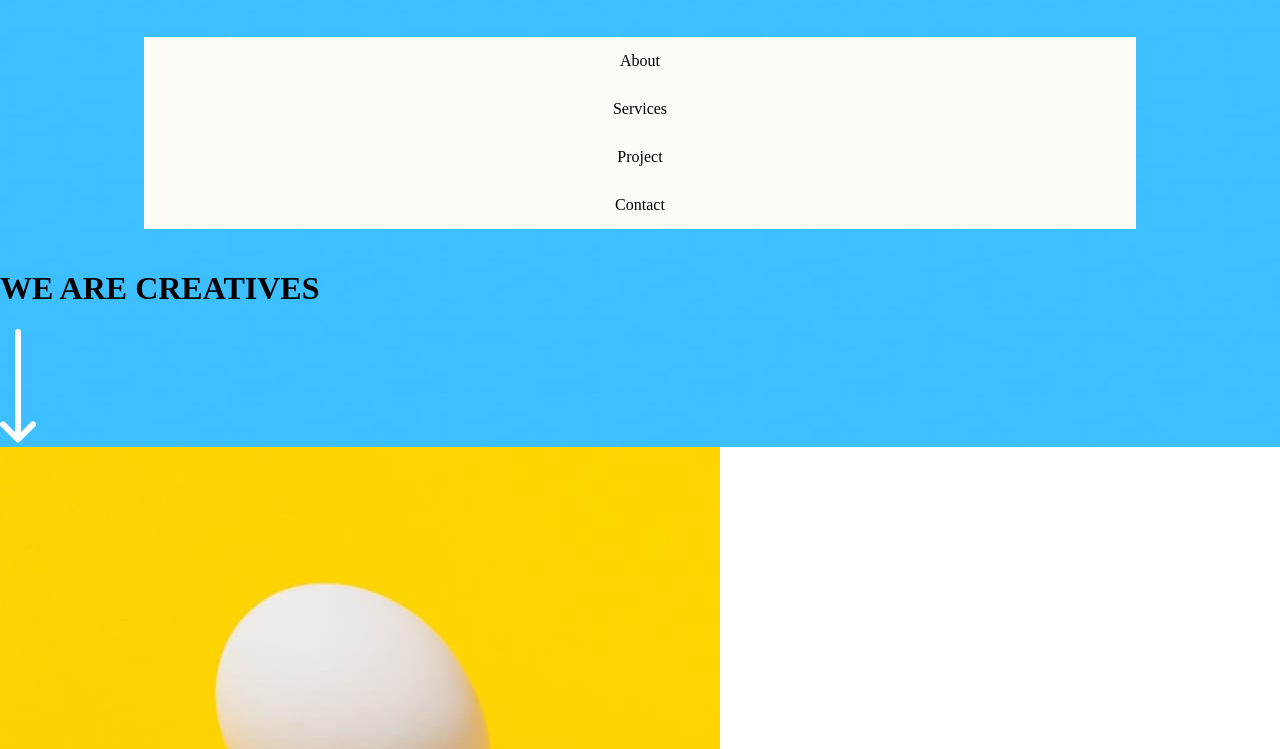
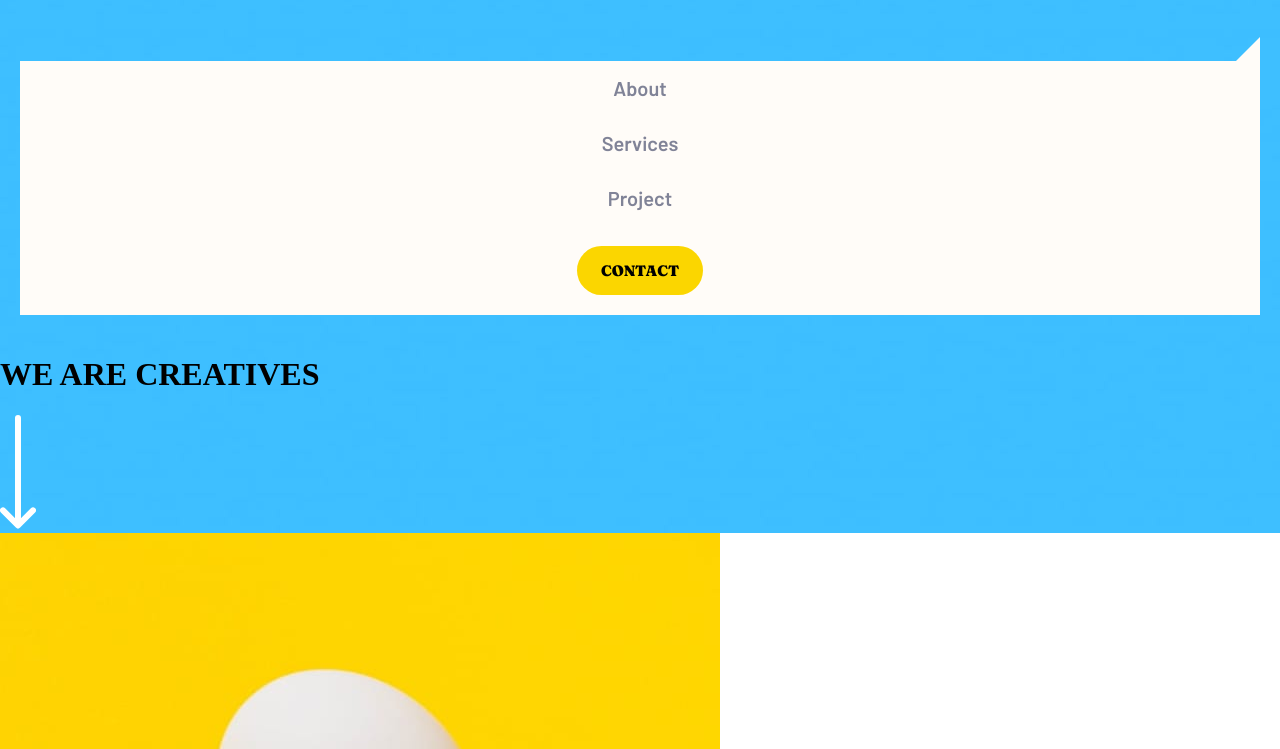
Before and after one commit to cehicm/creative-landing-page, a website: page index.html in a window 1280 px wide. Shown: the part 51-800 px from the top of the page. Drawn offline with nearby package versions, Linux system fonts and the light colour scheme.

Commit message:
Fix nav styles

```diff
--- a/index.html
+++ b/index.html
@@ -31,13 +31,23 @@
 						fill-rule="evenodd"
 					/>
 				</svg>
-				<div class="triangle"></div>
-				<ul class="nav-menu__list">
-					<li class="nav-menu__item">About</li>
-					<li class="nav-menu__item">Services</li>
-					<li class="nav-menu__item">Project</li>
-					<li class="nav-menu__item">Contact</li>
-				</ul>
+				<div class="nav-menu">
+					<div class="triangle"></div>
+					<ul class="nav-menu__list">
+						<li class="nav-menu__item">
+							<a href="">About</a>
+						</li>
+						<li class="nav-menu__item">
+							<a href="#">Services</a>
+						</li>
+						<li class="nav-menu__item">
+							<a href="#">Project</a>
+						</li>
+						<li class="nav-menu__item--contact">
+							<button>CONTACT</button>
+						</li>
+					</ul>
+				</div>
 			</nav>
 			<h1 class="header-title">WE ARE CREATIVES</h1>
 			<svg width="36" height="114" xmlns="http://www.w3.org/2000/svg">
--- a/src/sass/layout/_general.scss
+++ b/src/sass/layout/_general.scss
@@ -0,0 +1,7 @@
+ul > li {
+	list-style: none;
+}
+
+a {
+	text-decoration: none;
+}
--- a/src/sass/layout/_navigation.scss
+++ b/src/sass/layout/_navigation.scss
@@ -11,18 +11,16 @@
 	}
 
 	&-menu {
+		width: 100%;
+
 		&__icon {
 			justify-self: flex-end;
 		}
 
 		&__list {
-			display: none;
-			width: 80%;
 			grid-column: 1/-1;
-			display: flex;
-			flex-direction: column;
-			margin: 0 auto;
 			padding: 0;
+			margin: 0;
 			text-align: center;
 			background-color: colors.$light-gray;
 		}
@@ -30,18 +28,34 @@
 		&__item {
 			padding: 15px 0;
 			list-style-type: none;
+
+			&--contact {
+				button {
+					background-color: colors.$contact-button-yellow;
+					border-radius: 30px;
+					padding: 12px 24px;
+					border: none;
+					margin: 20px 0;
+				}
+			}
 		}
+	}
+
+	.triangle {
+		width: 0;
+		height: 0;
+		top: 1px;
+		align-self: end;
+		border-style: solid;
+		border-width: 0 0 24px 24px;
+		border-color: transparent transparent colors.$light-gray transparent;
+		grid-column: 2;
 	}
 }
 
-// .triangle {
-// 	position: relative;
-// 	width: 0;
-// 	height: 0;
-// 	top: 1px;
-// 	right: -88px;
-// 	border-style: solid;
-// 	border-width: 0 0 24px 24px;
-// 	border-color: transparent transparent colors.$light-gray transparent;
-// 	grid-column: 2;
-// }
+.nav-menu {
+	display: flex;
+	flex-direction: column;
+	margin: 0 auto;
+	grid-column: 1/-1;
+}
--- a/src/sass/layout/_typography.scss
+++ b/src/sass/layout/_typography.scss
@@ -1,6 +1,20 @@
 @use "../variables/colors" as colors;
 @import "../variables/breakpoints";
 
-.a {
-	color: rebeccapurple;
+.nav-menu__item > * {
+	text-decoration: none;
+	font-family: "Barlow";
+	font-size: 20px;
+	font-weight: 600;
+	line-height: 25px;
+	color: colors.$navigation-gray;
 }
+
+.nav-menu__item--contact > button {
+	font-family: "Fraunces";
+	font-size: 15px;
+	font-weight: 700;
+	line-height: 25px;
+	letter-spacing: -0.1071428582072258px;
+	color: colors.$black;
+}
--- a/src/sass/variables/_colors.scss
+++ b/src/sass/variables/_colors.scss
@@ -1 +1,5 @@
+$white: #ffffff;
+$black: #000000;
 $light-gray: #fffcf8;
+$navigation-gray: #808397;
+$contact-button-yellow: #fbd600;
```
Also changed, not shown: dist/css/styles.css, dist/css/styles.min.css.
